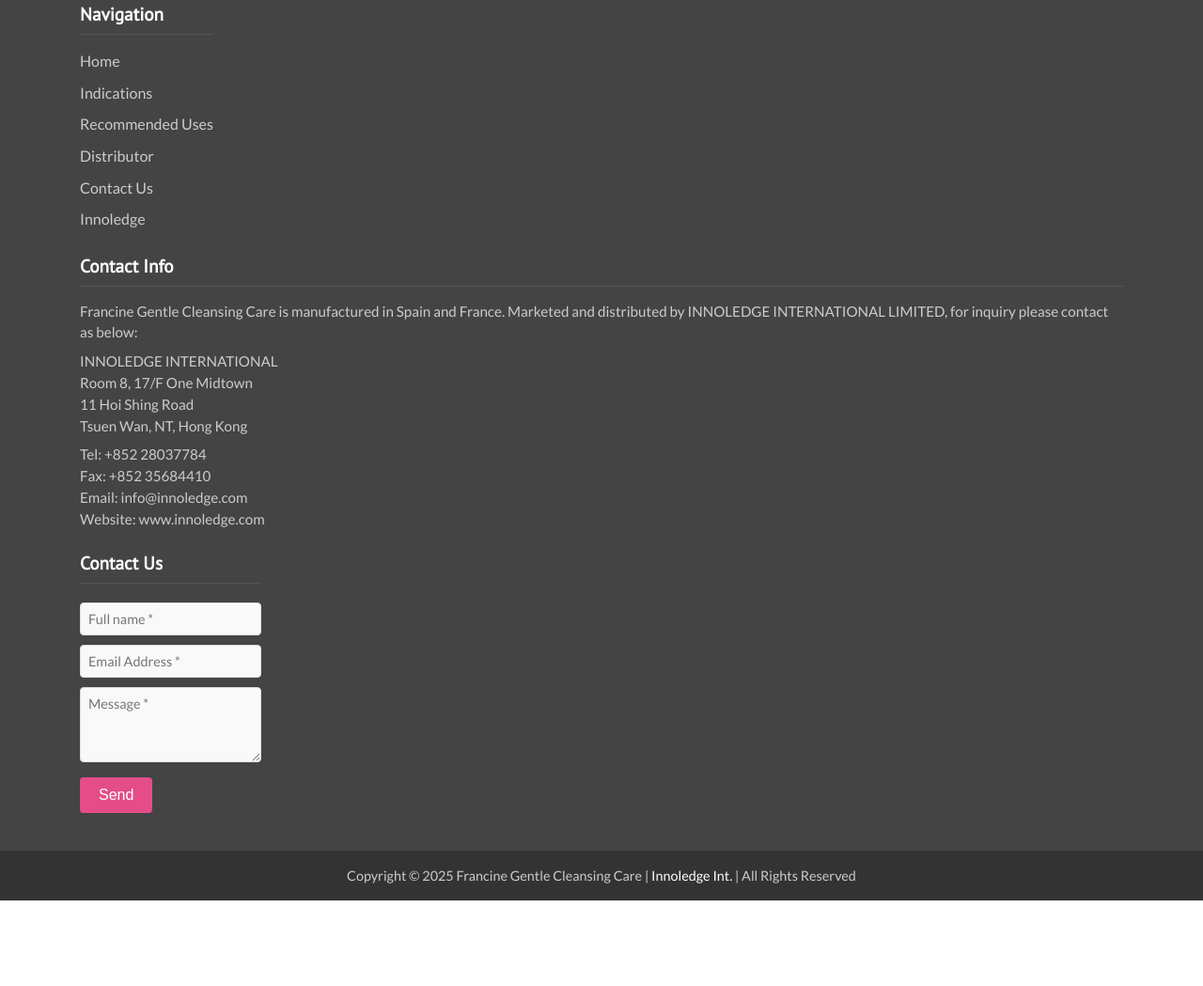
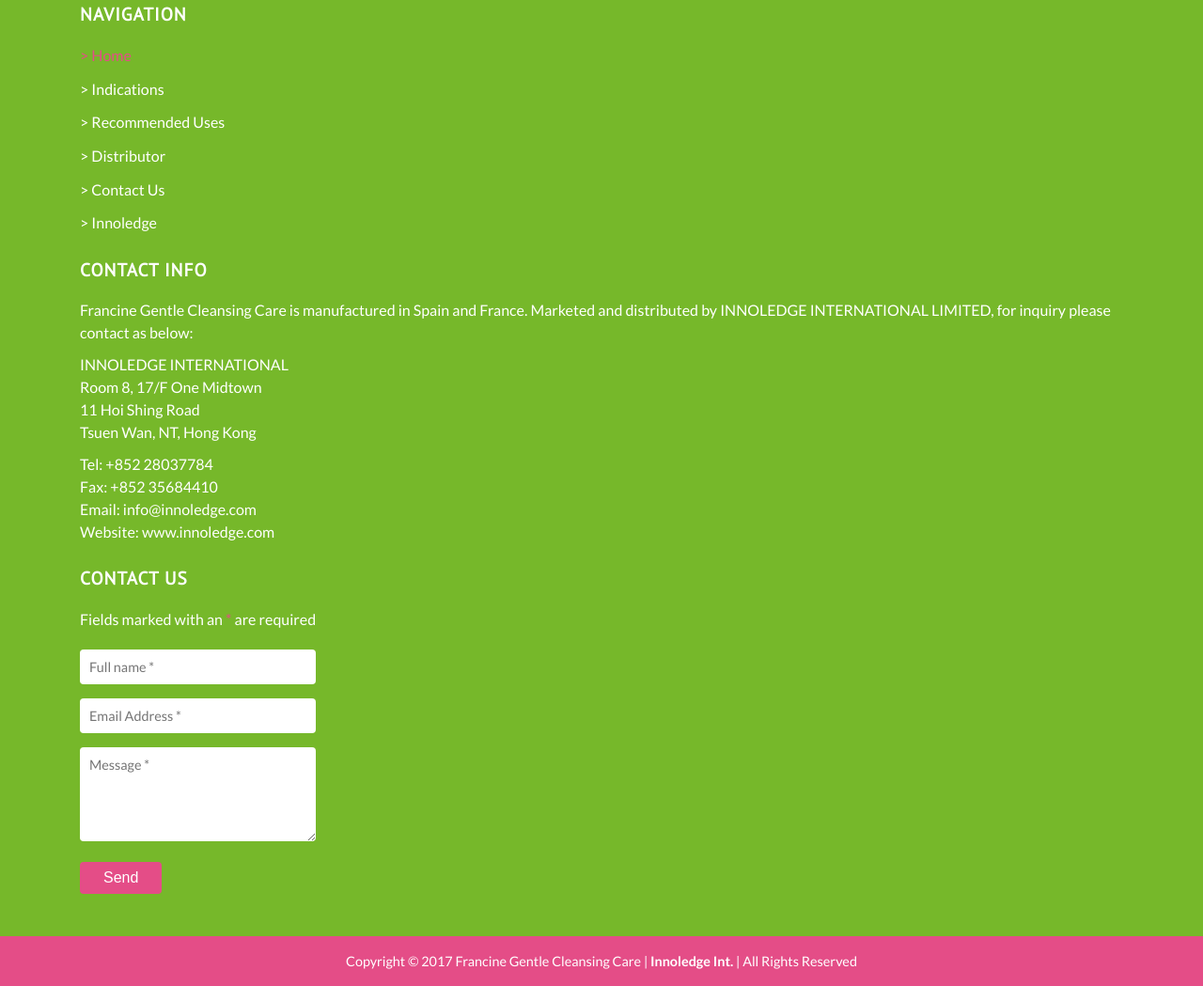
Before and after one commit to philb75/francine-feminine.com, a plain HTML site: page index.html in a window 1280 px wide. Shown: the part 2482-3531 px from the top of the page at 94% size. Before the commit the page ends 3440 px from the top, so only its background shows below. Drawn offline with Linux system fonts and the light colour scheme.

Commit message:
Update footer styling to match the provided design

```diff
--- a/assets/css/styles.css
+++ b/assets/css/styles.css
@@ -490,8 +490,8 @@ textarea {
 
 /* Footer */
 footer {
-    background-color: #444;
-    color: #ccc;
+    background-color: #76B82A;
+    color: #fff;
 }
 
 .footer-widgets {
@@ -505,9 +505,12 @@ footer {
 .widget-title {
     color: white;
     font-size: 1.2em;
-    margin-bottom: 15px;
-    padding-bottom: 8px;
-    border-bottom: 1px solid #555;
+    margin-bottom: 18px;
+    padding-bottom: 0;
+    text-transform: uppercase;
+    font-weight: bold;
+    border-bottom: none;
+    letter-spacing: 1px;
 }
 
 .footer-widget ul {
@@ -517,41 +520,66 @@ footer {
 }
 
 .footer-widget li {
-    margin-bottom: 8px;
+    margin-bottom: 10px;
+    position: relative;
+    padding-left: 0;
 }
 
 .footer-widget a {
-    color: #ccc;
+    color: #fff;
+    text-decoration: none;
 }
 
-.footer-widget a:hover {
+.footer-widget a:hover, .footer-widget a.active {
     color: #e44d87;
 }
 
 .footer-widget .textwidget p {
-    margin-bottom: 8px;
-    font-size: 0.95em;
+    margin-bottom: 10px;
+    font-size: 1em;
     line-height: 1.5;
 }
 
 .footer-widget .contact-form .form-group {
-    margin-bottom: 10px;
+    margin-bottom: 15px;
 }
 
 .footer-widget .contact-form input,
 .footer-widget .contact-form textarea {
-    padding: 8px;
+    padding: 10px;
     font-size: 0.9em;
+    background-color: #fff;
+    border: none;
+    width: 100%;
 }
 
 .footer-widget .contact-form textarea {
-    height: 80px;
+    height: 100px;
+}
+
+.btn-submit {
+    background-color: #e44d87;
+    color: #fff;
+    border: none;
+    padding: 8px 25px;
+    cursor: pointer;
+    font-size: 1em;
+    transition: background-color 0.3s;
+}
+
+.btn-submit:hover {
+    background-color: #c73a6f;
+}
+
+.required {
+    color: #e44d87;
 }
 
 .footer-copyright {
     padding: 15px 0;
-    background-color: #333;
+    background-color: #e44d87;
     text-align: center;
+    color: #fff;
 }
 
 .footer-copyright p {
@@ -561,6 +589,7 @@ footer {
 
 .footer-copyright a {
     color: #fff;
+    font-weight: bold;
 }
 
 /* Responsive Styles */
--- a/index.html
+++ b/index.html
@@ -182,23 +182,22 @@
                 <div class="container">
                     <div class="three-columns">
                         <div class="column footer-widget">
-                            <h4 class="widget-title">Navigation</h4>
+                            <h4 class="widget-title">NAVIGATION</h4>
                             <ul class="menu">
-                                <li><a href="index.html">Home</a></li>
-                                <li><a href="indications.html">Indications</a></li>
-                                <li><a href="recommended-use.html">Recommended Uses</a></li>
-                                <li><a href="distributor.html">Distributor</a></li>
-                                <li><a href="contact-us.html">Contact Us</a></li>
-                                <li><a href="https://www.innoledge.com">Innoledge</a></li>
+                                <li><a href="index.html" class="active">> Home</a></li>
+                                <li><a href="indications.html">> Indications</a></li>
+                                <li><a href="recommended-use.html">> Recommended Uses</a></li>
+                                <li><a href="distributor.html">> Distributor</a></li>
+                                <li><a href="contact-us.html">> Contact Us</a></li>
+                                <li><a href="https://www.innoledge.com">> Innoledge</a></li>
                             </ul>
                         </div>
                         <div class="column footer-widget">
-                            <h4 class="widget-title">Contact Info</h4>
+                            <h4 class="widget-title">CONTACT INFO</h4>
                             <div class="textwidget">
                                 <p>
                                     Francine Gentle Cleansing Care is manufactured in Spain and France. Marketed and distributed by
-                                    INNOLEDGE INTERNATIONAL LIMITED,
-                                    for inquiry please contact as below:
+                                    INNOLEDGE INTERNATIONAL LIMITED, for inquiry please contact as below:
                                 </p>
                                 <p>
                                     INNOLEDGE INTERNATIONAL<br>
@@ -215,7 +214,8 @@
                             </div>
                         </div>
                         <div class="column footer-widget">
-                            <h4 class="widget-title">Contact Us</h4>
+                            <h4 class="widget-title">CONTACT US</h4>
+                            <p>Fields marked with an <span class="required">*</span> are required</p>
                             <form id="contact-form" class="contact-form">
                                 <div class="form-group">
                                     <input type="text" name="name" id="name" placeholder="Full name *" required>
@@ -236,7 +236,7 @@
             </div>
             <div class="footer-copyright">
                 <div class="container">
-                    <p>Copyright © 2025 Francine Gentle Cleansing Care | <a href="http://innoledge.com/">Innoledge Int.</a> | All Rights Reserved</p>
+                    <p>Copyright © 2017 Francine Gentle Cleansing Care | <a href="http://innoledge.com/">Innoledge Int.</a> | All Rights Reserved</p>
                 </div>
             </div>
         </footer>
```
Also changed, not shown: ja/index.html (+8 -7 lines), ko/index.html (+9 -8 lines), zh/index.html (+8 -7 lines), 1 other file.
